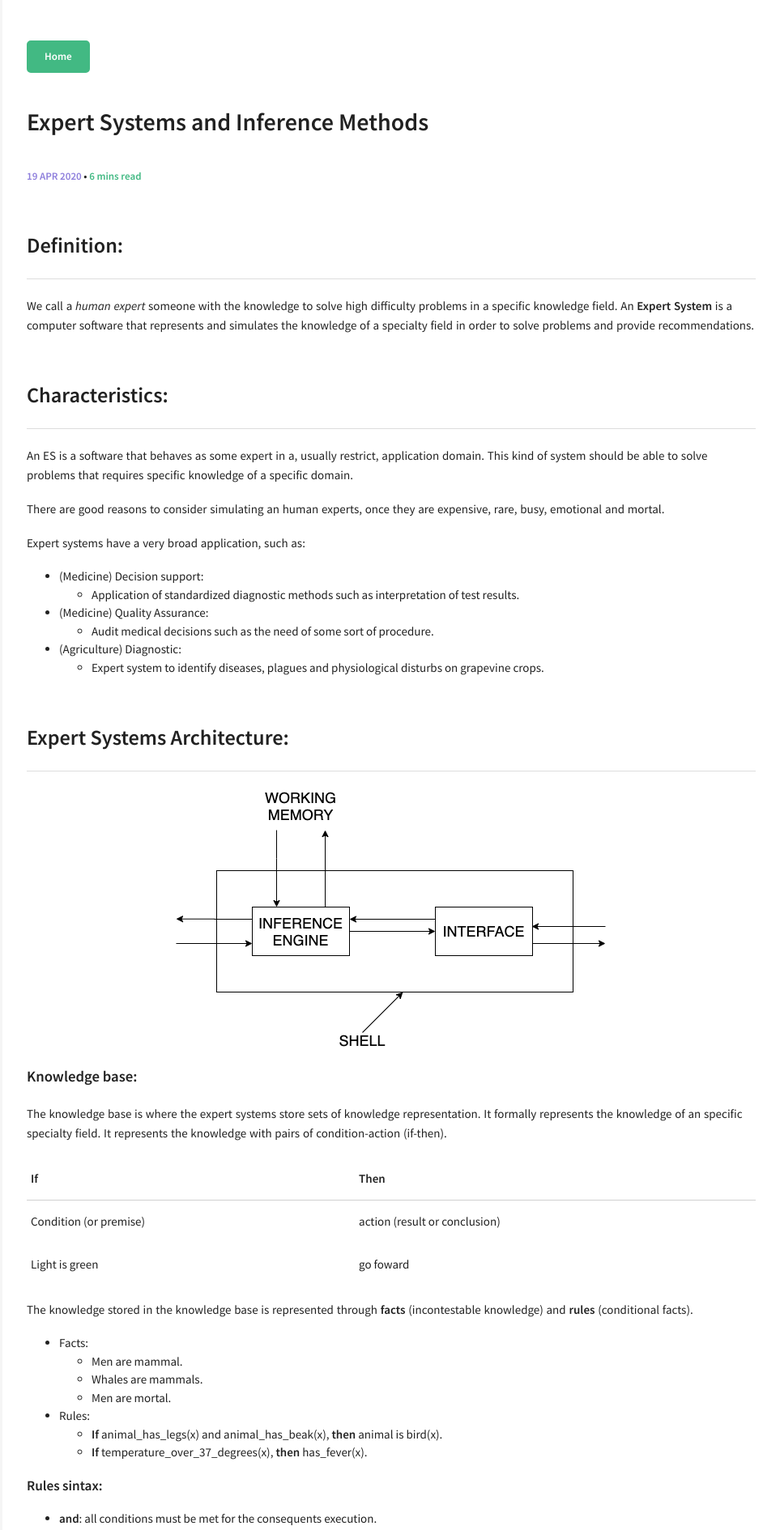
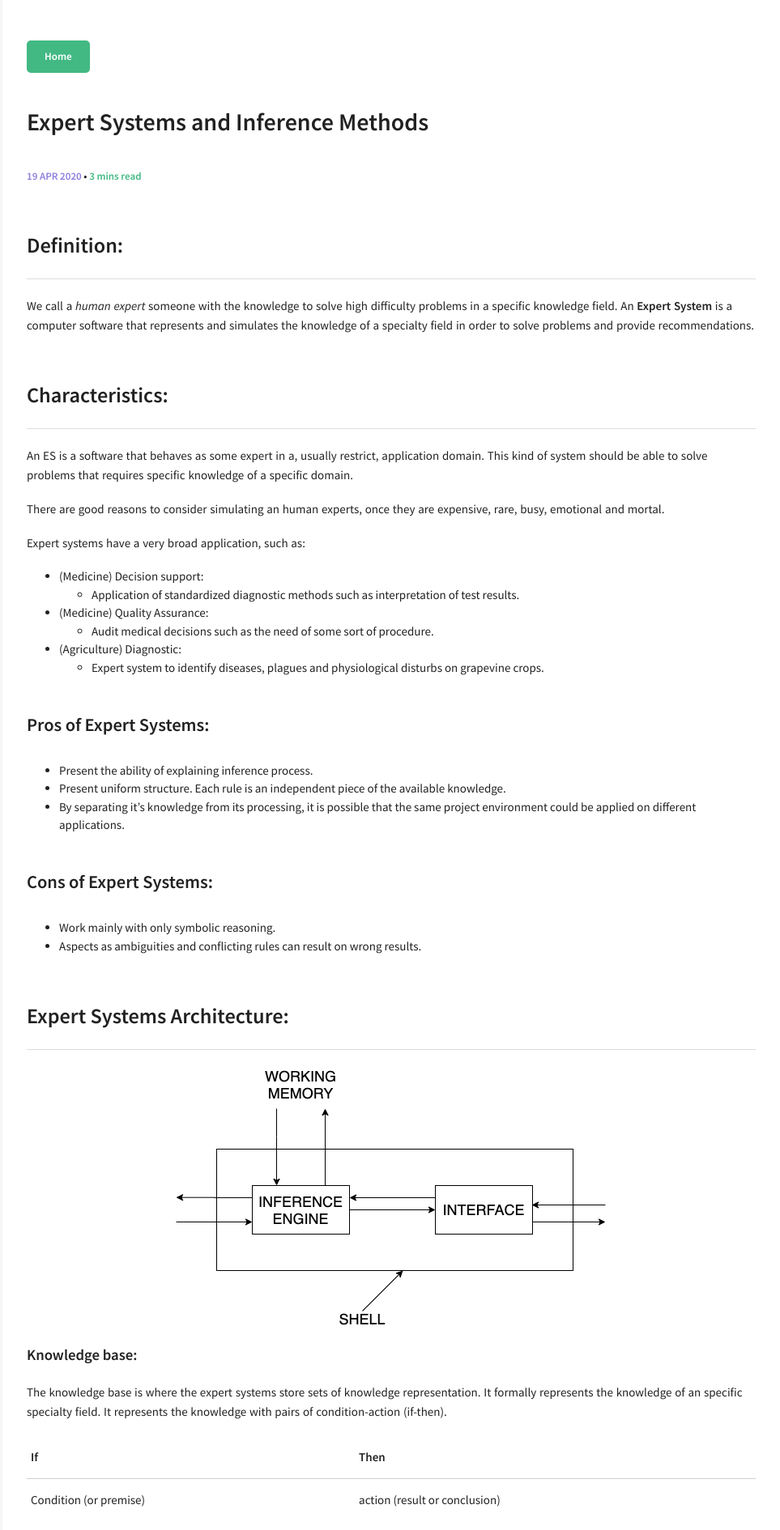
Before and after one commit to gatihe/guiati9.dev, a Jekyll site: the page built from _posts/2020-04-19-ai-expert-systems.md, in a window 1280 px wide. Shown: the top 1890 px of the page at 81% size, without its empty margins (317-1280 px from the left). Built offline with Jekyll 4.4.1, drawn with Linux system fonts in a browser that asks for light colours; some of the changed text lies outside the part shown.

Commit message:
Update 2020-04-19-ai-expert-systems.md

```diff
--- a/_posts/2020-04-19-ai-expert-systems.md
+++ b/_posts/2020-04-19-ai-expert-systems.md
@@ -28,6 +28,17 @@ Expert systems have a very broad application, such as:
 
 - (Agriculture) Diagnostic:
   - Expert system to identify diseases, plagues and physiological disturbs on grapevine crops.
+
+### Pros of Expert Systems:
+
+- Present the ability of explaining inference process.
+- Present uniform structure. Each rule is an independent piece of the available knowledge.
+- By separating it's knowledge from its processing, it is possible that the same project environment could be applied on different applications.
+
+### Cons of Expert Systems:
+
+- Work mainly with only symbolic reasoning.
+- Aspects as ambiguities and conflicting rules can result on wrong results.
 
 ## Expert Systems Architecture:
 
```
Also changed, not shown: other parts of _posts/2020-04-19-ai-expert-systems.md (+3 -36 lines).
